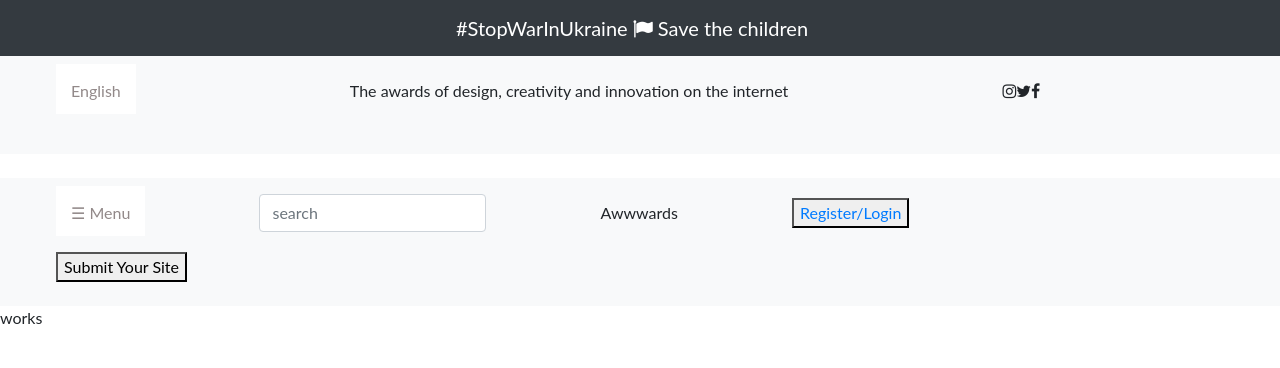
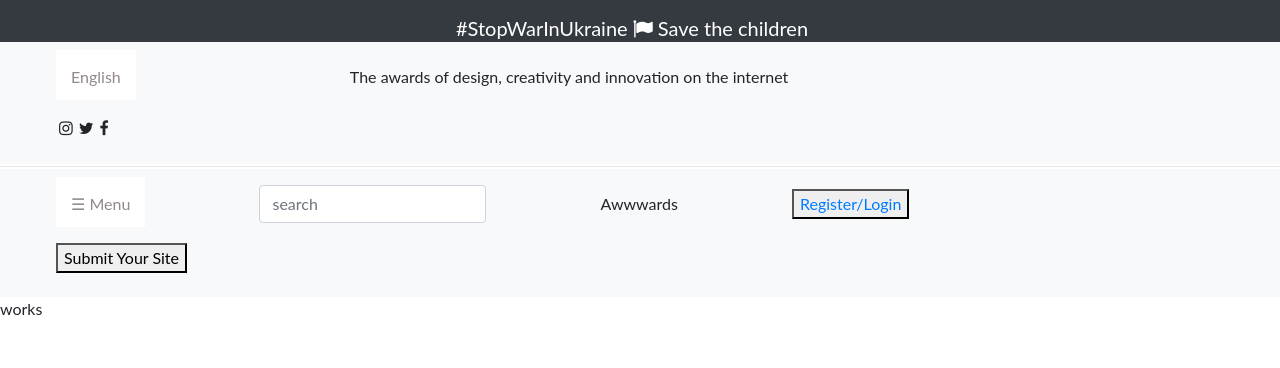
Before and after one commit to Sieva-cmd/awards, a Django app: page / in a window 1280 px wide. Shown: the top 368 px of the page. Run offline with Django 4.2, Linux system fonts and the light colour scheme; some libraries are stand-ins or nearby versions.

Commit message:
style navbar

```diff
--- a/projects/templates/navbar.html
+++ b/projects/templates/navbar.html
@@ -113,6 +113,10 @@
     padding-right: 210px;
 
   }
+  #main ul li i{
+   padding: 3px;
+
+  }
   #menu ul li{
     list-style: none;
     display: inline-flex;
@@ -129,12 +133,12 @@
   }
   </style>
 
-<nav class="navbar navbar-light bg-dark justify-content-center">
+<nav class="navbar navbar-light bg-dark justify-content-center" style="margin-bottom: -14px;">
     <a class="navbar-brand" href="#" style="color: white;">#StopWarInUkraine <i class="fa fa-flag" aria-hidden="true"></i> Save the children</a>
   </nav>
 
 
-  <nav class="navbar navbar-expand-lg navbar-light bg-light">
+  <nav class="navbar navbar-expand-lg navbar-light bg-light"style="margin-bottom: -14px;">
     <div id="mySidebar" class="sidebar">
       <a href="javascript:void(0)" class="closebtn" onclick="closeNav()"> close ×</a>
       <a href="#">English</a>
@@ -155,9 +159,9 @@
       </ul>
 
   </nav>
-   <br>
+   <hr>
 
-  <nav class="navbar  navbar-expand-lg navbar-light bg-light">
+  <nav class="navbar  navbar-expand-lg navbar-light bg-light" style="margin-top: -14px;">
   </div>
   <div id="mySidebarnav" class="sidebarnav">
     <a href="javascript:void(0)" class="closebtn" onclick="closeNavbar()"> close ×</a>
```
